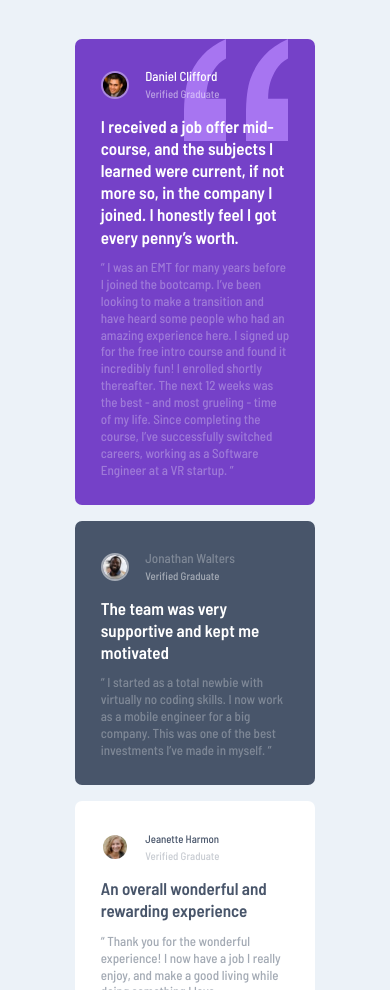
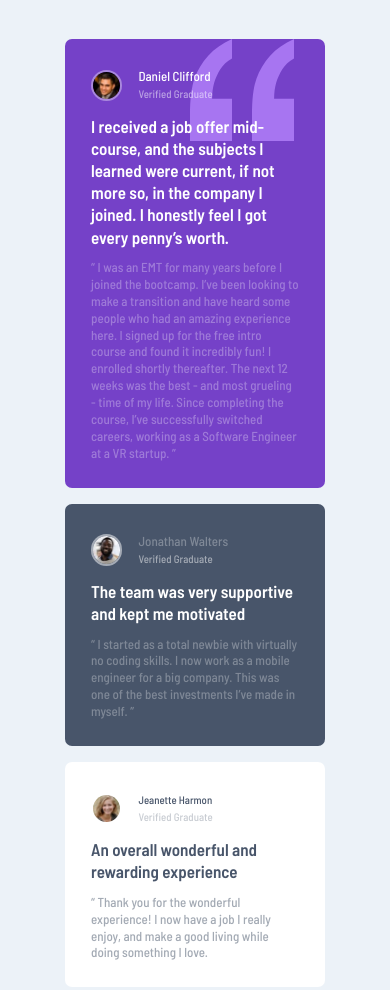
Before and after one commit to Fox7Fog/Frontend-Mentor-Challenge-3, a plain HTML site: page index.html in a window 390 px wide. Shown: the top 990 px of the page. Drawn offline with Linux system fonts and the light colour scheme.

Commit message:
Update testimonials.css

```diff
--- a/testimonials.css
+++ b/testimonials.css
@@ -171,12 +171,12 @@ img {
     }
 
     .main {
-        width: max(60vw, 20rem);
+        width: max(60vw, 21rem); /*max(60vw, 20rem)*/
         height: fit-content;
         margin: 3rem auto;
         display: grid;
         place-content: center;
-        grid-template-columns: max(40vw, 18.5rem);
+        grid-template-columns: max(50vw, 20rem); /*max(40vw, 18.5rem)*/
         grid-template-rows: repeat(6,minmax(auto, max-content));
         row-gap: 1.25rem;
         grid-template-areas: "daniel"
```
